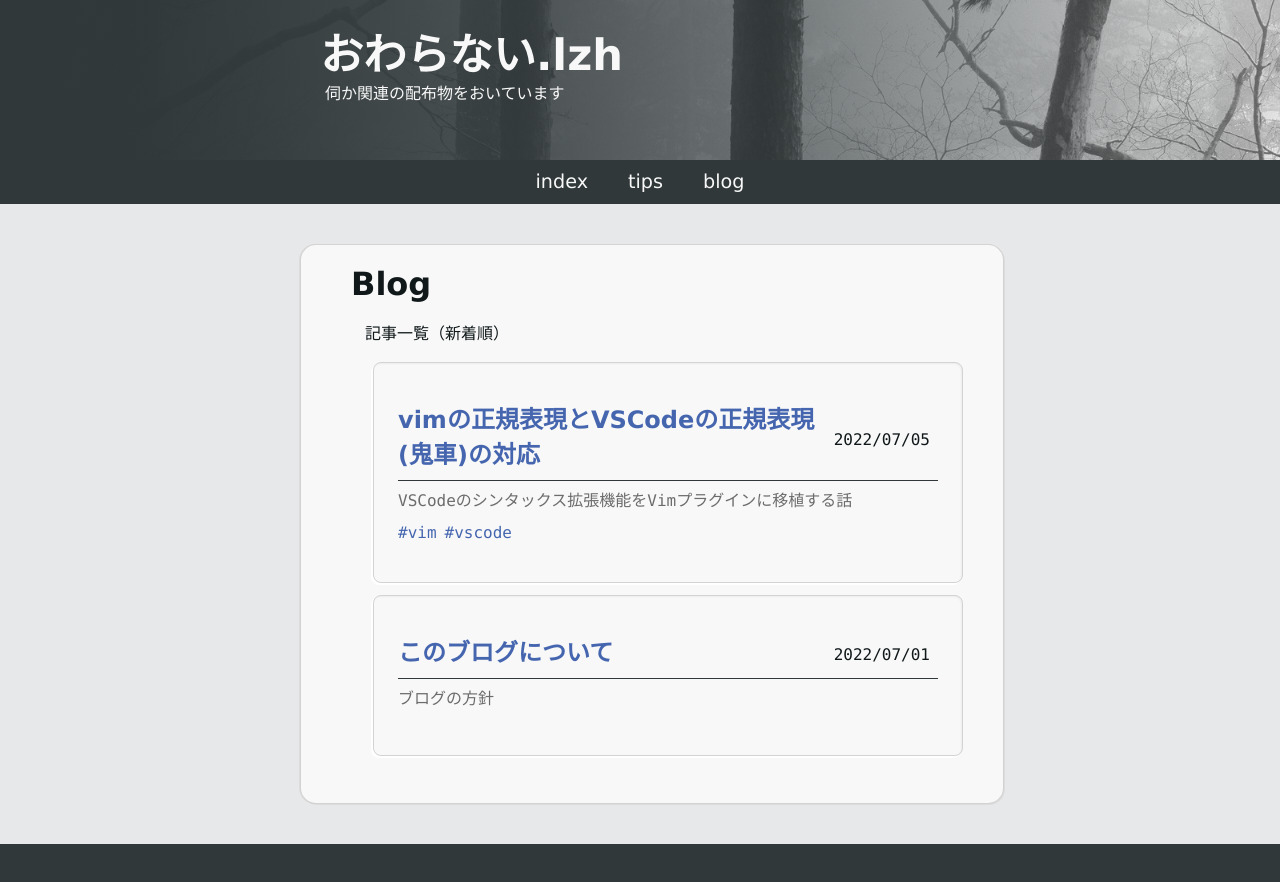
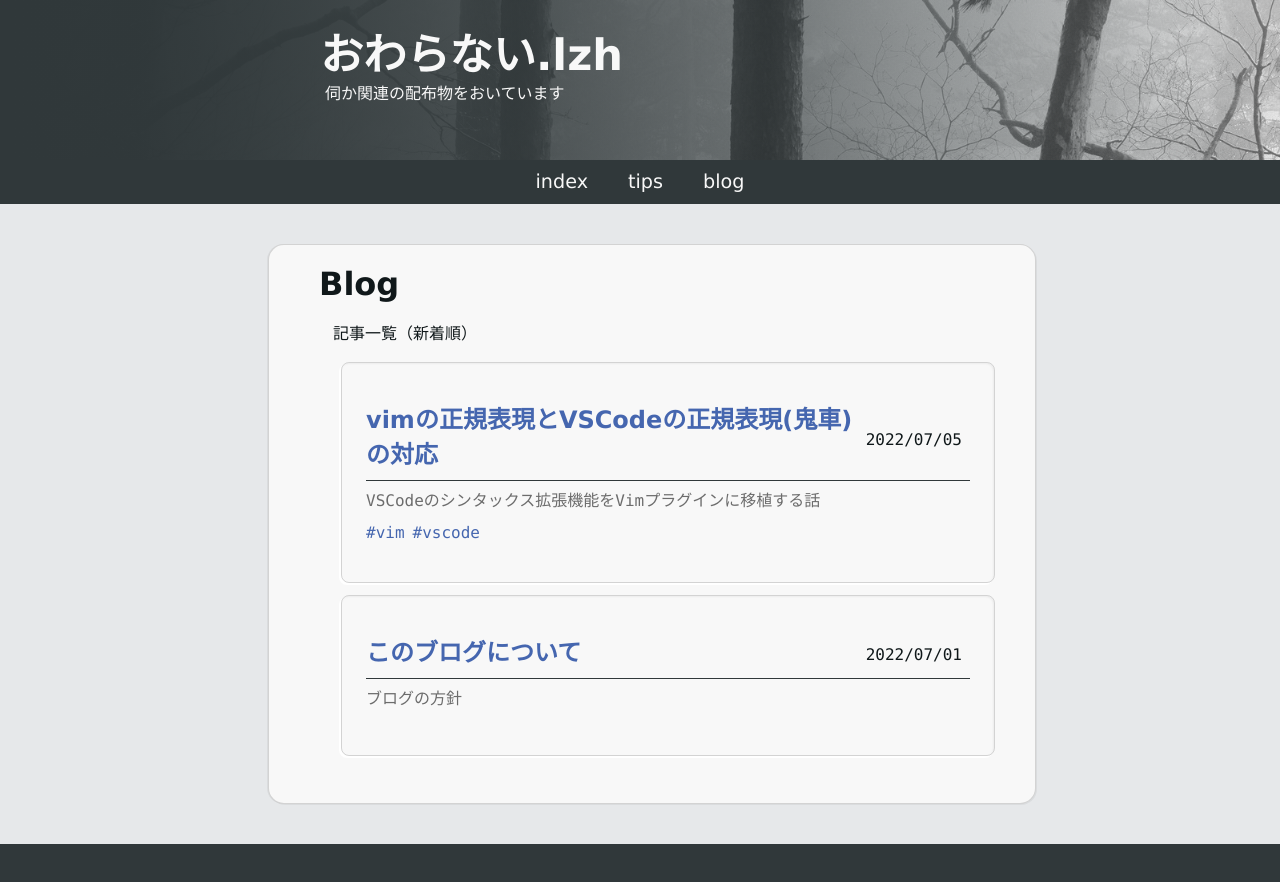
Before and after one commit to apxxxxxxe/ukagaka, a Next.js app: page /blog in a window 1280 px wide. Shown: the top 882 px of the page. Built offline with nearby package versions, Linux system fonts and the light colour scheme; a web font is replaced by a local one.

Commit message:
update:css

```diff
--- a/styles/blog.scss
+++ b/styles/blog.scss
@@ -252,9 +252,6 @@ a:hover {
   color: var(--color-white);
 }
 
-#container {
-}
-
 #container h1:first-child {
   margin-top: 0;
 }
@@ -271,8 +268,8 @@ a:hover {
 
 .main-container {
   min-height: calc(100vh - var(--header-height) - var(--footer-height));
-  width: 50rem;
-  max-width: 55%;
+  width: 60rem;
+  max-width: 60%;
   margin-right: 1rem;
 }
 
@@ -304,11 +301,10 @@ nav.toc li {
 }
 
 pre {
-  background-color: var(--color-white) !important;
   padding: 1rem !important;
   border-radius: 10px;
   margin: 1rem 0;
-  border: 1px solid rgba(0, 0, 0, 0.15);
+  border: 1px solid rgba(0, 0, 0, 0.05);
   box-shadow: rgba(0, 0, 0, 0.05) -1px 1px 2px inset,
     rgba(255, 255, 255, 1) -2px 2px 0;
 }
--- a/utils/markdownToHtml.tsx
+++ b/utils/markdownToHtml.tsx
@@ -8,7 +8,7 @@ import parse from "html-react-parser";
 import { OgpData } from "utils/getOgpData";
 import Link from "next/link";
 import SyntaxHighlighter from "react-syntax-highlighter";
-import { tomorrow } from "react-syntax-highlighter/dist/cjs/styles/hljs";
+import { defaultStyle } from "react-syntax-highlighter/dist/cjs/styles/hljs";
 
 function hasProperty<K extends string>(
   x: unknown,
@@ -88,7 +88,7 @@ export const rawHtmlToDom = (
       if (hasProperty(child, "children")) {
         code = child.children[0].data;
       }
-      return <SyntaxHighlighter style={tomorrow}>{code}</SyntaxHighlighter>;
+      return <SyntaxHighlighter style={defaultStyle}>{code}</SyntaxHighlighter>;
     }
     return node;
   };
```
